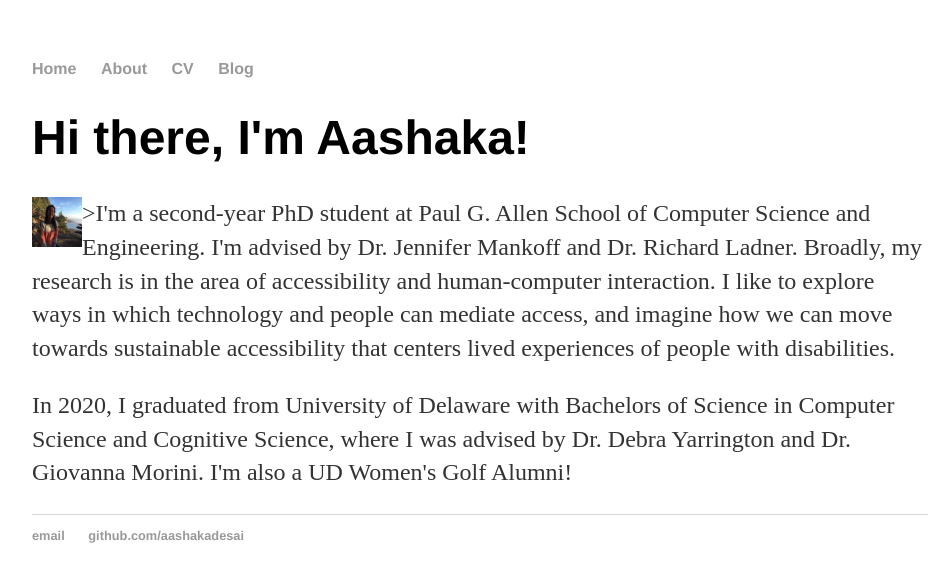
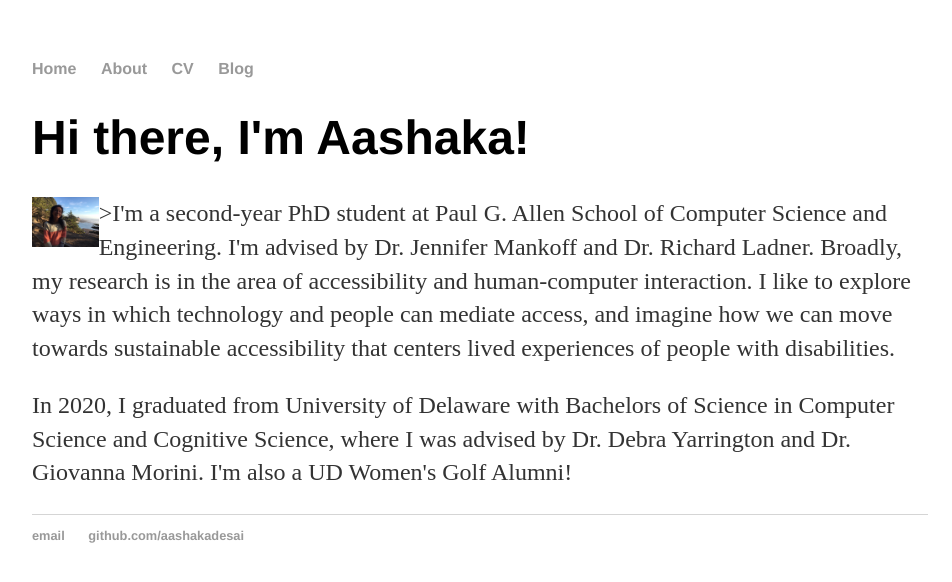
Before and after one commit to aashakadesai/aashakadesai.github.io, a Jekyll site: the page built from index.html, in a window 1280 px wide. Shown: the top 582 px of the page, without its empty margins (160-1112 px from the left). Built offline with Jekyll 4.4.1, drawn with Linux system fonts in a browser that asks for light colours.

Commit message:
Update index.html

```diff
--- a/index.html
+++ b/index.html
@@ -5,7 +5,7 @@
 <div class="blurb">
 
 	<h1>Hi there, I'm Aashaka!</h1>
-	<p>><img src="AashakaPicture.JPG" alt="Aashaka standing near cliffs at a beach, wearing a pink white and brown block sweater." style="float:left;width:50px;height:50px;">I'm a second-year PhD student at Paul G. Allen School of Computer Science and Engineering. I'm advised by Dr. Jennifer Mankoff and Dr. Richard Ladner. Broadly, my research is in the area of accessibility and human-computer interaction. I like to explore ways in which technology and people can mediate access, and imagine how we can move towards sustainable accessibility that centers lived experiences of people with disabilities.</p>
+	<p>><img src="AashakaPicture.JPG" alt="Aashaka standing near cliffs at a beach, wearing a pink white and brown block sweater." style="float:left;height:50px;">I'm a second-year PhD student at Paul G. Allen School of Computer Science and Engineering. I'm advised by Dr. Jennifer Mankoff and Dr. Richard Ladner. Broadly, my research is in the area of accessibility and human-computer interaction. I like to explore ways in which technology and people can mediate access, and imagine how we can move towards sustainable accessibility that centers lived experiences of people with disabilities.</p>
 
 	<p>In 2020, I graduated from University of Delaware with Bachelors of Science in Computer Science and Cognitive Science, where I was advised by Dr. Debra Yarrington and Dr. Giovanna Morini. I'm also a UD Women's Golf Alumni!</p>
 </div><!-- /.blurb -->
```
